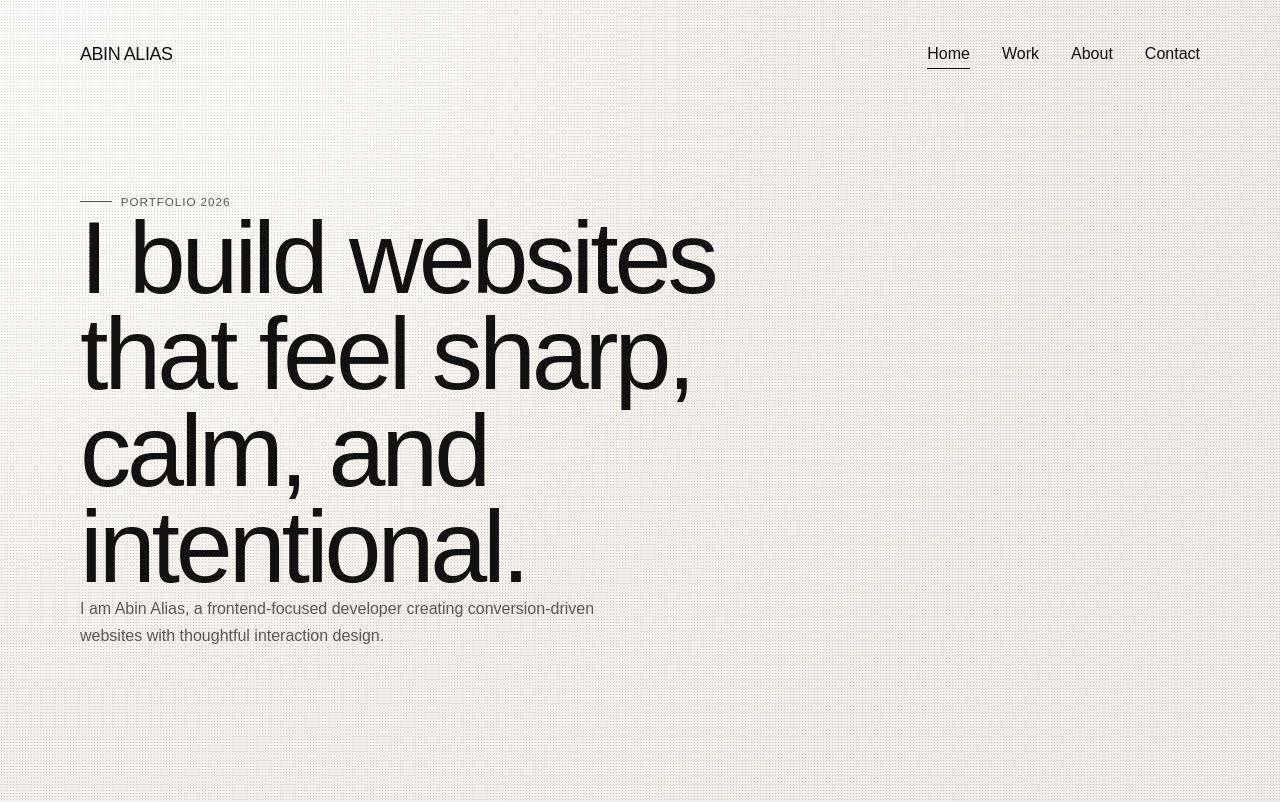
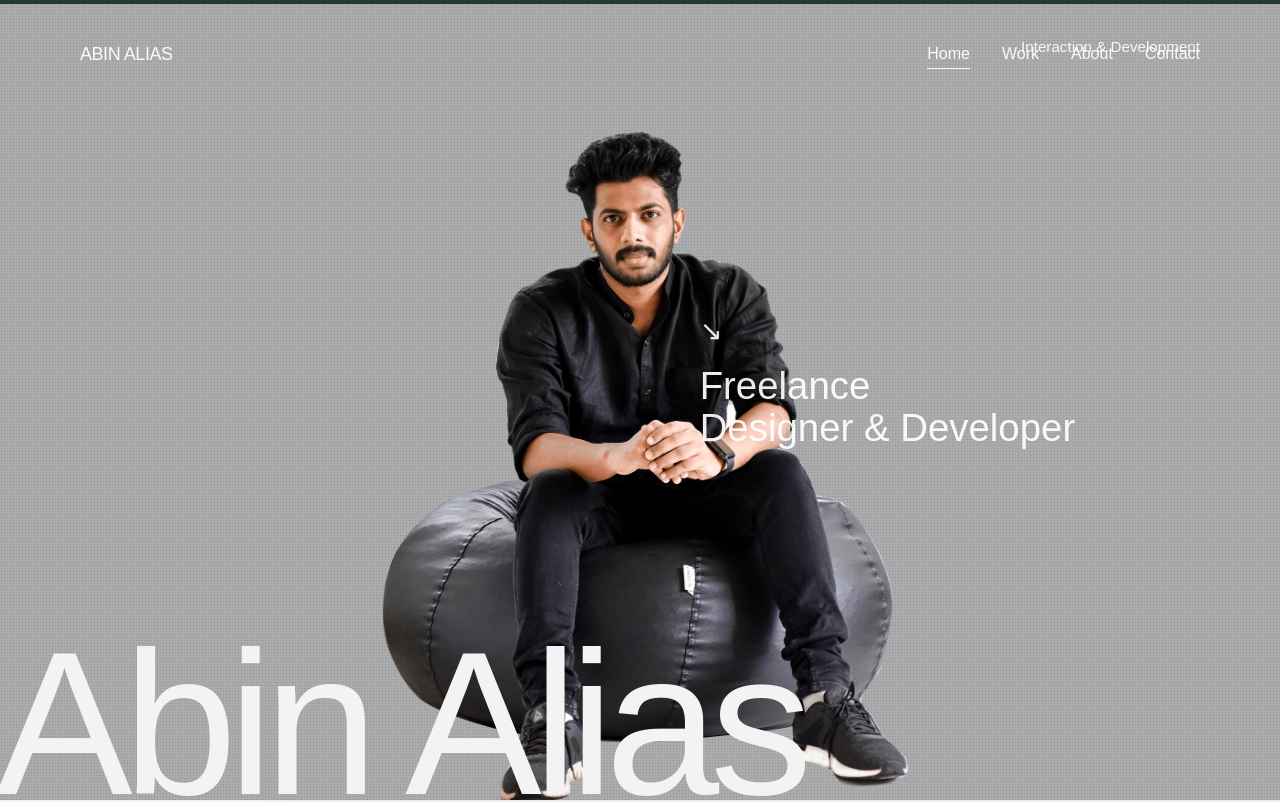
Before and after one commit to abinalyas/abinalias-portfolio, a Next.js app: page / in a window 1280 px wide. Shown: the top 802 px of the page. Built offline with nearby package versions, Linux system fonts and the light colour scheme.

Commit message:
Add landing hero and cursor-driven work hover interactions

```diff
--- a/app/globals.css
+++ b/app/globals.css
@@ -103,6 +103,188 @@ main {
   margin-inline: auto;
   position: relative;
   z-index: 2;
+}
+
+.header-home {
+  position: absolute;
+  top: 0;
+  left: 50%;
+  transform: translateX(-50%);
+  z-index: 20;
+  color: rgba(255, 255, 255, 0.94);
+}
+
+.header-home .nav-link::after {
+  background: rgba(255, 255, 255, 0.94);
+}
+
+.landing-hero {
+  position: relative;
+  min-height: 100svh;
+  background: #a9abad;
+  overflow: hidden;
+  border-top: 4px solid #223c2f;
+}
+
+.landing-top {
+  position: relative;
+  z-index: 3;
+  padding-top: 2rem;
+  display: flex;
+  justify-content: flex-end;
+}
+
+.landing-kicker {
+  font-size: 0.95rem;
+  color: rgba(255, 255, 255, 0.9);
+}
+
+.landing-photo-wrap {
+  position: absolute;
+  bottom: 0;
+  left: 50%;
+  transform: translateX(-50%);
+  width: min(52vw, 760px);
+  height: min(86vh, 980px);
+  z-index: 2;
+}
+
+.landing-photo {
+  width: 100%;
+  height: 100%;
+  object-fit: contain;
+  object-position: bottom center;
+}
+
+.landing-meta {
+  position: absolute;
+  z-index: 3;
+  right: min(16vw, 16rem);
+  top: 38%;
+  color: rgba(255, 255, 255, 0.92);
+  font-size: clamp(1.9rem, 3vw, 3.6rem);
+  line-height: 1.08;
+  font-family: "Clash Grotesk", "Space Grotesk", sans-serif;
+}
+
+.landing-meta p {
+  margin: 0;
+}
+
+.landing-arrow {
+  display: inline-block;
+  margin-bottom: 1.2rem;
+  font-size: 1.7rem;
+}
+
+.landing-name {
+  position: absolute;
+  left: -0.02em;
+  right: -0.02em;
+  bottom: -0.04em;
+  z-index: 3;
+  font-family: "Clash Grotesk", "Space Grotesk", sans-serif;
+  font-size: clamp(3.6rem, 16vw, 21rem);
+  letter-spacing: -0.045em;
+  color: #f3f3f3;
+  line-height: 0.82;
+  white-space: nowrap;
+  pointer-events: none;
+}
+
+.work-hover-shell {
+  cursor: none;
+}
+
+.work-hover-list {
+  border-top: 1px solid #d7d3cb;
+}
+
+.work-row {
+  display: grid;
+  grid-template-columns: minmax(0, 1fr) auto;
+  gap: 1rem;
+  align-items: center;
+  border-bottom: 1px solid #d7d3cb;
+  padding: clamp(1.25rem, 2vw, 2rem) 0;
+}
+
+.work-row h2 {
+  margin: 0;
+  font-family: "Clash Grotesk", "Space Grotesk", sans-serif;
+  font-size: clamp(2rem, 5vw, 5.2rem);
+  letter-spacing: -0.03em;
+  color: #1b1b1b;
+  transition: color 0.25s ease, opacity 0.25s ease;
+}
+
+.work-row p {
+  margin: 0;
+  color: #4b4a49;
+  transition: opacity 0.25s ease;
+}
+
+.work-row[data-active="true"] h2 {
+  color: #111111;
+}
+
+.hover-preview {
+  position: fixed;
+  top: 0;
+  left: 0;
+  z-index: 45;
+  width: 18rem;
+  border-radius: 0.6rem;
+  overflow: hidden;
+  pointer-events: none;
+  opacity: 0;
+  transition: opacity 0.18s ease;
+}
+
+.hover-preview[data-visible="true"] {
+  opacity: 1;
+}
+
+.hover-preview-img {
+  width: 100%;
+  height: auto;
+  display: block;
+  border: 1px solid #d7d3cb;
+}
+
+.hover-preview-pill {
+  position: absolute;
+  left: 50%;
+  top: 50%;
+  transform: translate(-50%, -50%);
+  width: 4.5rem;
+  height: 4.5rem;
+  border-radius: 999px;
+  background: #3f50ff;
+  color: #ffffff;
+  display: grid;
+  place-items: center;
+  font-size: 1rem;
+}
+
+.custom-cursor {
+  position: fixed;
+  top: 0;
+  left: 0;
+  width: 2.2rem;
+  height: 2.2rem;
+  border-radius: 999px;
+  border: 1px solid rgba(17, 17, 17, 0.55);
+  pointer-events: none;
+  z-index: 50;
+  transition: width 0.2s ease, height 0.2s ease, border-color 0.2s ease, background-color 0.2s ease;
+}
+
+.custom-cursor[data-active="true"] {
+  width: 2.7rem;
+  height: 2.7rem;
+  border-color: #111111;
+  background: rgba(17, 17, 17, 0.08);
 }
 
 .section {
@@ -221,3 +403,44 @@ main {
     display: none !important;
   }
 }
+
+@media (max-width: 900px) {
+  .landing-top {
+    justify-content: flex-start;
+  }
+
+  .landing-photo-wrap {
+    width: min(90vw, 470px);
+    height: min(62vh, 580px);
+  }
+
+  .landing-meta {
+    right: auto;
+    left: 1.25rem;
+    top: auto;
+    bottom: 20vh;
+    font-size: clamp(1.4rem, 6vw, 2rem);
+  }
+
+  .landing-name {
+    white-space: normal;
+    line-height: 0.9;
+    font-size: clamp(3rem, 17vw, 5.8rem);
+    left: 1rem;
+    right: 1rem;
+    bottom: 0.3rem;
+  }
+
+  .work-hover-shell {
+    cursor: auto;
+  }
+
+  .hover-preview,
+  .custom-cursor {
+    display: none;
+  }
+
+  .work-row {
+    grid-template-columns: 1fr;
+  }
+}
--- a/app/page.tsx
+++ b/app/page.tsx
@@ -1,22 +1,12 @@
 import Link from 'next/link';
 import { caseStudies } from '@/lib/case-studies';
+import { LandingHero } from '@/components/landing-hero';
 import { ProjectCard } from '@/components/project-card';
 
 export default function HomePage() {
   return (
     <>
-      <section className="section container">
-        <span className="kicker" data-page-kicker>
-          Portfolio 2026
-        </span>
-        <h1 className="title-lg mt-6 max-w-[12ch]" data-page-title>
-          I build websites that feel sharp, calm, and intentional.
-        </h1>
-        <p className="body-md mt-8" data-page-body>
-          I am Abin Alias, a frontend-focused developer creating conversion-driven websites with thoughtful
-          interaction design.
-        </p>
-      </section>
+      <LandingHero />
 
       <section className="section container">
         <div className="flex items-end justify-between gap-4" data-page-body>
--- a/app/work/page.tsx
+++ b/app/work/page.tsx
@@ -1,24 +1,6 @@
 import { caseStudies } from '@/lib/case-studies';
-import { ProjectCard } from '@/components/project-card';
+import { WorkHoverList } from '@/components/work-hover-list';
 
 export default function WorkPage() {
-  return (
-    <section className="section container">
-      <span className="kicker" data-page-kicker>
-        Work
-      </span>
-      <h1 className="title-md mt-6" data-page-title>
-        Three case studies with measurable outcomes.
-      </h1>
-      <p className="body-md mt-5" data-page-body>
-        These are the launch-ready examples for your version one portfolio.
-      </p>
-
-      <div className="mt-12">
-        {caseStudies.map((study) => (
-          <ProjectCard key={study.slug} study={study} layout="work" />
-        ))}
-      </div>
-    </section>
-  );
+  return <WorkHoverList studies={caseStudies} />;
 }
--- a/components/header.tsx
+++ b/components/header.tsx
@@ -12,9 +12,10 @@ const links = [
 
 export function Header() {
   const pathname = usePathname();
+  const isHome = pathname === '/';
 
   return (
-    <header className="container py-8 sm:py-10">
+    <header className={`container py-8 sm:py-10 ${isHome ? 'header-home' : ''}`}>
       <div className="flex items-center justify-between gap-8">
         <Link href="/" className="font-display text-lg tracking-tight">
           ABIN ALIAS
--- /dev/null
+++ b/components/landing-hero.tsx
@@ -0,0 +1,37 @@
+'use client';
+
+import Image from 'next/image';
+
+export function LandingHero() {
+  return (
+    <section className="landing-hero" aria-label="Intro">
+      <div className="landing-top container">
+        <p className="landing-kicker">Interaction & Development</p>
+      </div>
+
+      <div className="landing-photo-wrap" data-card-reveal>
+        <Image
+          src="/hero/abin-portrait.png"
+          alt="Abin Alias portrait"
+          width={1200}
+          height={1505}
+          className="landing-photo"
+          priority
+        />
+      </div>
+
+      <div className="landing-meta" data-page-body>
+        <span className="landing-arrow">↘</span>
+        <p>
+          Freelance
+          <br />
+          Designer & Developer
+        </p>
+      </div>
+
+      <div className="landing-name" data-page-title>
+        <span>Abin Alias</span>
+      </div>
+    </section>
+  );
+}
--- /dev/null
+++ b/components/work-hover-list.tsx
@@ -0,0 +1,73 @@
+'use client';
+
+import Link from 'next/link';
+import Image from 'next/image';
+import { useMemo, useState } from 'react';
+import type { CaseStudy } from '@/lib/case-studies';
+
+type Props = {
+  studies: CaseStudy[];
+};
+
+export function WorkHoverList({ studies }: Props) {
+  const [activeSlug, setActiveSlug] = useState<string | null>(null);
+  const [mouse, setMouse] = useState({ x: 0, y: 0 });
+
+  const active = useMemo(() => studies.find((s) => s.slug === activeSlug) ?? null, [studies, activeSlug]);
+
+  const handleMove = (event: React.MouseEvent<HTMLElement>) => {
+    setMouse({ x: event.clientX, y: event.clientY });
+  };
+
+  return (
+    <section className="section container work-hover-shell" onMouseMove={handleMove}>
+      <span className="kicker" data-page-kicker>
+        Work
+      </span>
+      <h1 className="title-md mt-6" data-page-title>
+        Selected projects
+      </h1>
+
+      <div className="work-hover-list mt-10" onMouseLeave={() => setActiveSlug(null)}>
+        {studies.map((study) => {
+          const isActive = activeSlug === study.slug;
+          return (
+            <Link
+              key={study.slug}
+              href={`/work/${study.slug}`}
+              className="work-row"
+              data-active={isActive}
+              onMouseEnter={() => setActiveSlug(study.slug)}
+            >
+              <h2>{study.title}</h2>
+              <p>
+                {study.role} · {study.category}
+              </p>
+            </Link>
+          );
+        })}
+      </div>
+
+      <div
+        className="hover-preview"
+        aria-hidden="true"
+        data-visible={Boolean(active)}
+        style={{ transform: `translate3d(${mouse.x + 24}px, ${mouse.y - 120}px, 0)` }}
+      >
+        {active ? (
+          <>
+            <Image src={active.image} alt={active.title} width={360} height={260} className="hover-preview-img" />
+            <span className="hover-preview-pill">View</span>
+          </>
+        ) : null}
+      </div>
+
+      <div
+        className="custom-cursor"
+        aria-hidden="true"
+        data-active={Boolean(active)}
+        style={{ transform: `translate3d(${mouse.x - 18}px, ${mouse.y - 18}px, 0)` }}
+      />
+    </section>
+  );
+}
```
Also changed, not shown: public/hero/abin-portrait.png (added).
